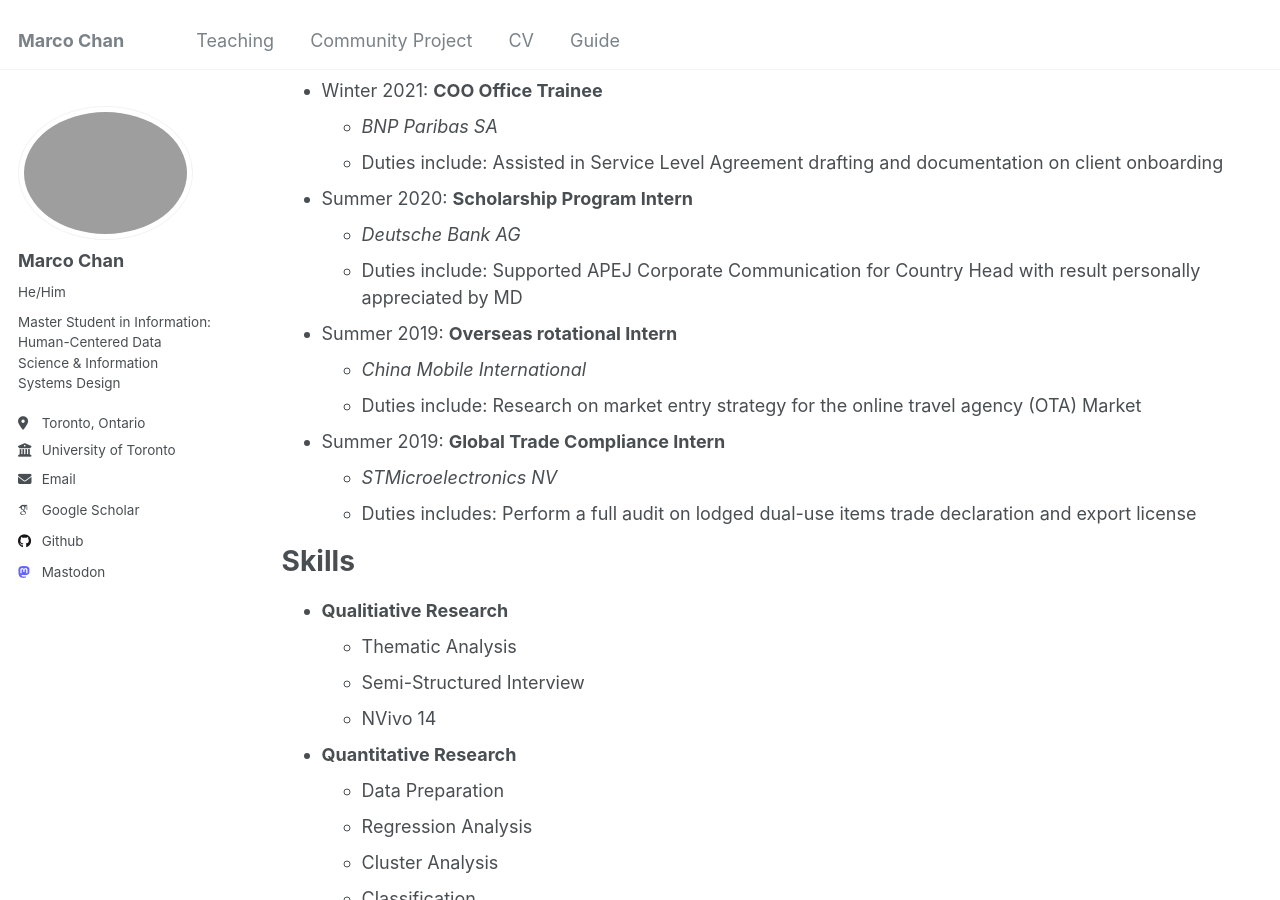
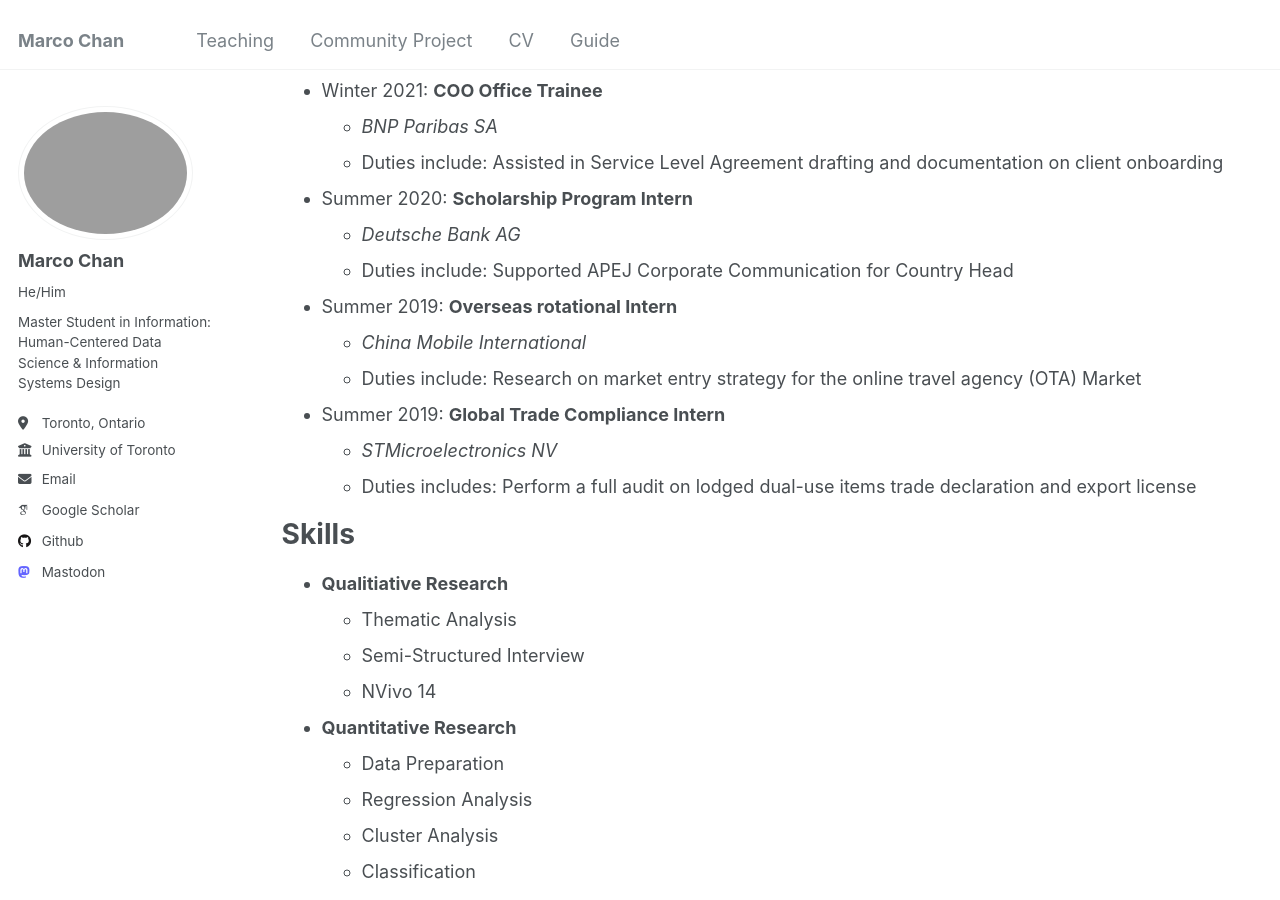
Before and after one commit to Marco-ProspectivePhD/home, a Jekyll site: the page built from _pages/cv.md, in a window 1280 px wide and 900 px high, scrolled down 1336 px. Built offline with Jekyll 4.4.1, drawn with Linux system fonts in a browser that asks for light colours; some web fonts are replaced.

Commit message:
Update cv.md

```diff
--- a/_pages/cv.md
+++ b/_pages/cv.md
@@ -58,7 +58,7 @@ Work experience
 
 * Summer 2020: **Scholarship Program Intern**
   * *Deutsche Bank AG*
-  * Duties include: Supported APEJ Corporate Communication for Country Head with result personally appreciated by MD
+  * Duties include: Supported APEJ Corporate Communication for Country Head
 
 * Summer 2019: **Overseas rotational Intern**
   * *China Mobile International*
```
